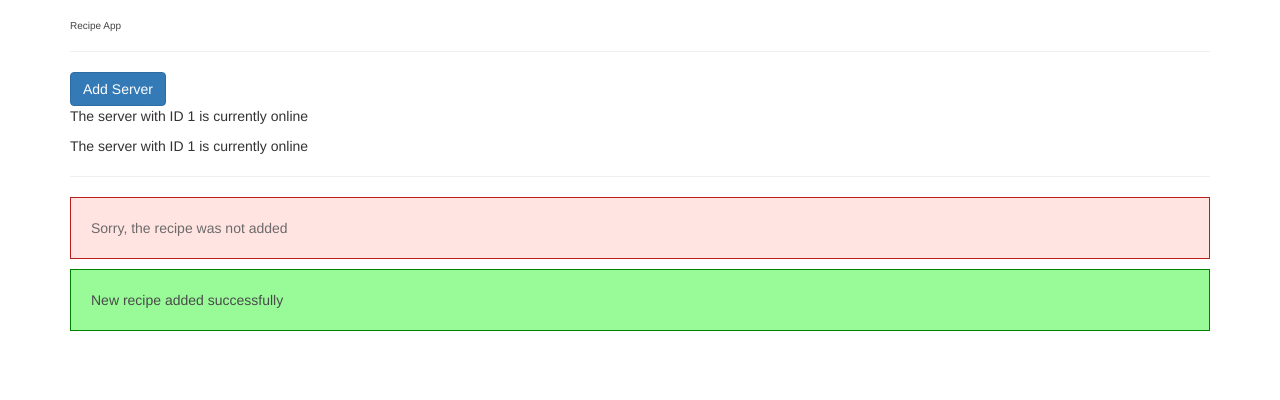
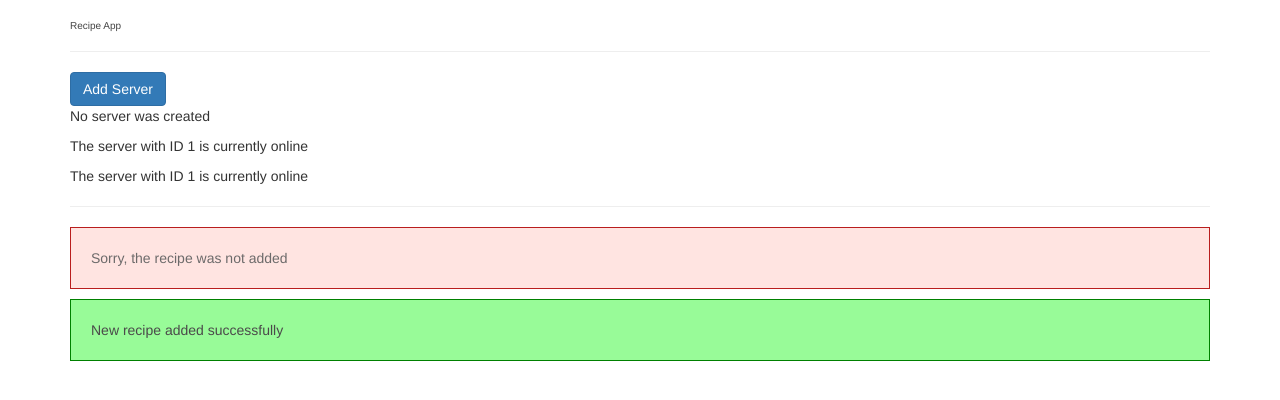
Before and after one commit to dlynnea/angular-setup, an Angular app: page / in a window 1280 px wide. Shown: the top 400 px of the page. Built offline with nearby package versions, Linux system fonts and the light colour scheme.

Commit message:
event binding to button click on creating a new server

```diff
--- a/src/app/servers/servers.component.html
+++ b/src/app/servers/servers.component.html
@@ -1,3 +1,9 @@
-<button class="btn btn-primary" [disabled]>Add Server</button>
+<button
+    class="btn btn-primary"
+    [disabled]="!allowNewServer"
+    (click)="onCreateServer()"
+    >Add Server</button>
+<!-- <p [innerText]="allowNewServer"></p> -->
+<p>{{ serverCreationStatus }}</p>
 <app-server></app-server>
 <app-server></app-server>
--- a/src/app/servers/servers.component.ts
+++ b/src/app/servers/servers.component.ts
@@ -8,6 +8,7 @@
 
 export class ServersComponent implements OnInit {
     allowNewServer = false;
+    serverCreationStatus = 'No server was created'
 
     constructor() {
         setTimeout(() => {
@@ -18,4 +19,8 @@
     ngOnInit() {
 
     }
+
+    onCreateServer() {
+        this.serverCreationStatus = 'Server was created!';
+    }
 }
```
